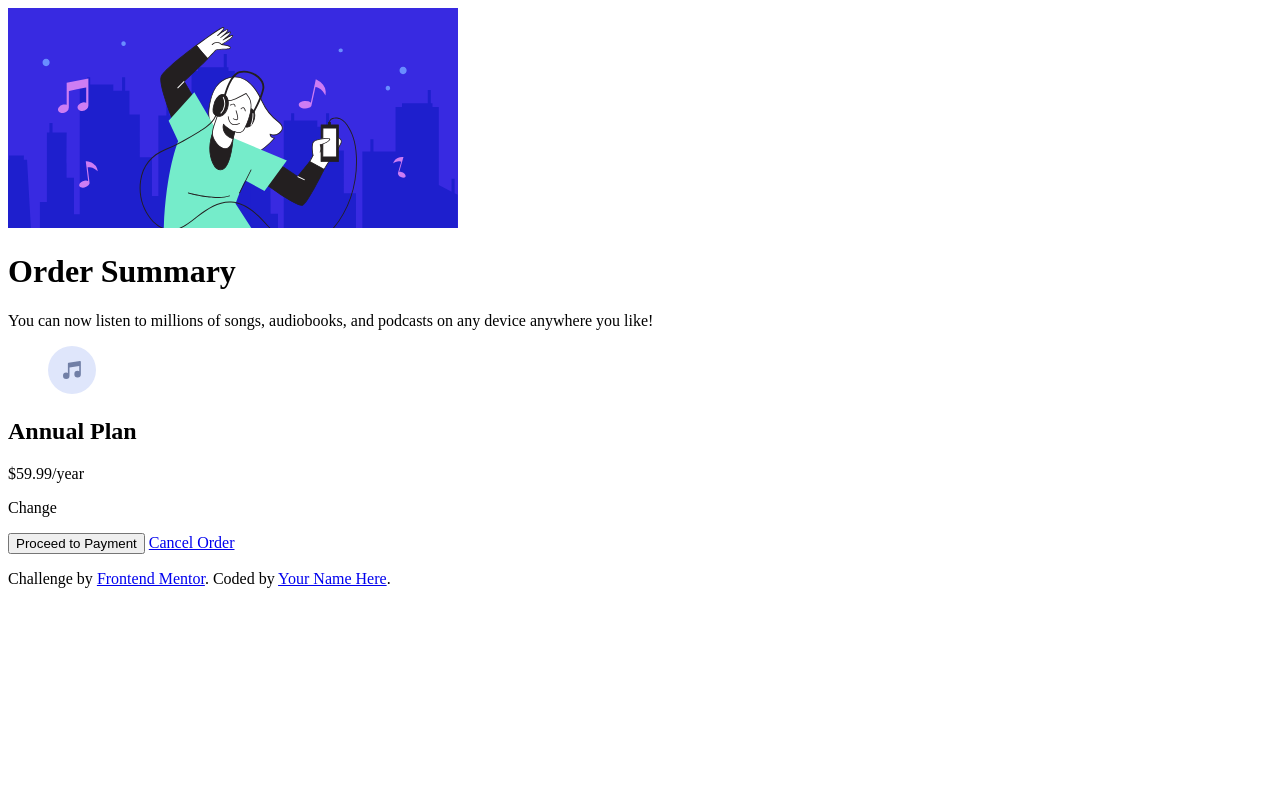
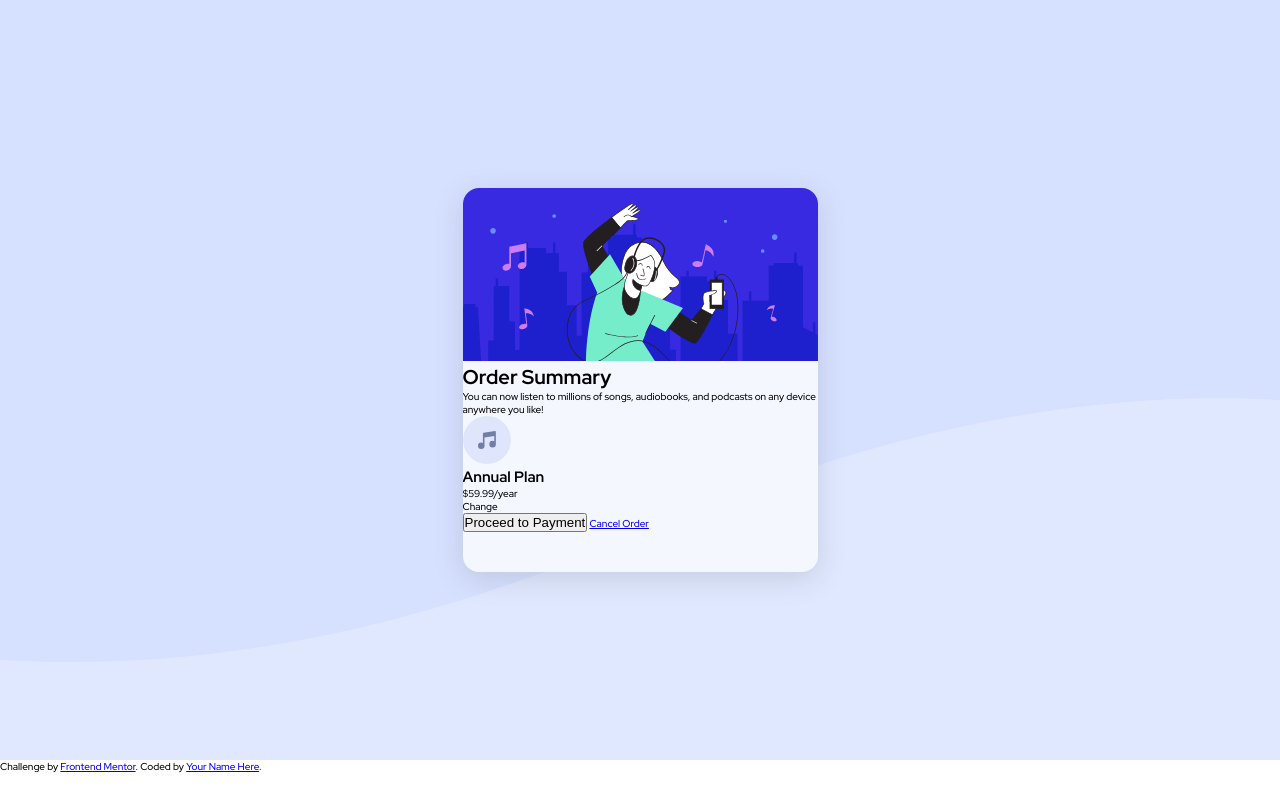
Before and after one commit to nexsalvarez/order-summary-component, a plain HTML site: page index.html in a window 1280 px wide. Drawn offline with Linux system fonts and the light colour scheme.

Commit message:
Ajustes básicos en los estilos generales y en los de la card

```diff
--- a/CSS/styles.css
+++ b/CSS/styles.css
@@ -0,0 +1,48 @@
+:root {
+    --pale-blue: hsl(225, 100%, 94%);
+    --bright-blue: hsl(245, 75%, 52%);
+    --very-pale-blue: hsl(225, 100%, 98%);
+    --desaturated-blue: hsl(224, 23%, 55%);
+    --dark-blue: hsl(223, 47%, 23%);
+    --md: 1.6rem;
+}
+* {
+    box-sizing: border-box;
+    margin: 0;
+    padding: 0;
+}
+html {
+    font-size: 62.5%;
+}
+body {
+    font-family: 'Red Hat Display', sans-serif;
+}
+main {
+    width: 100vw;
+    height: 95vh;
+    display: grid;
+    place-content: center;
+    background-color: var(--pale-blue);
+    background-image: url('../images/pattern-background-mobile.svg');
+    background-position: auto;
+    background-repeat: no-repeat;
+    background-size: contain;
+    overflow: hidden;
+    padding: 0 20px;
+}
+
+/* Card Styles */
+
+.order-card-container {
+    max-width: 355px;
+    height: auto;
+    background-color: var(--very-pale-blue);
+    border-radius: 16px;
+    box-shadow: rgba(100, 100, 111, 0.2) 0px 7px 29px 0px;
+    padding-bottom: 40px;
+    overflow: hidden;
+}
+.order-card-container .card-main--img {
+    width: 100%;
+    height: auto;
+}
--- a/index.html
+++ b/index.html
@@ -13,7 +13,7 @@
 <body>
   <main>
     <div class="order-card-container">
-      <img src="./images/illustration-hero.svg" alt="Person listening musci ilustration">
+      <img class="card-main--img" src="./images/illustration-hero.svg" alt="Person listening musci ilustration">
       <h1>Order Summary</h1>
       <p>You can now listen to millions of songs, audiobooks, and podcasts on any device anywhere you like!</p>
       <div class="card-plan">
```
